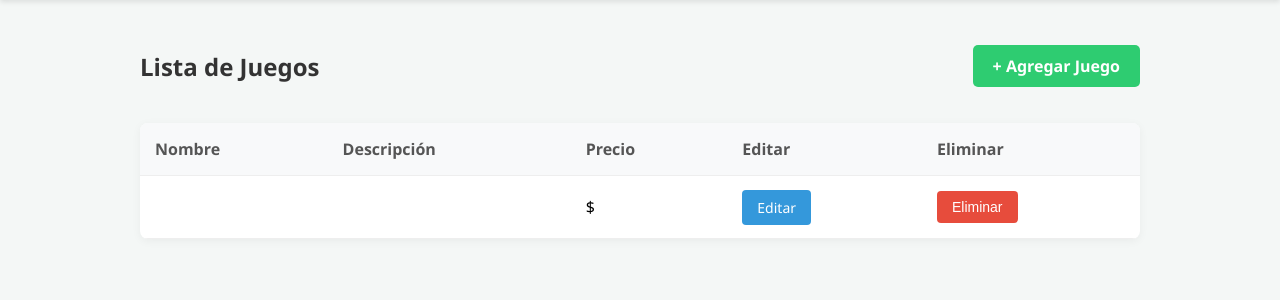
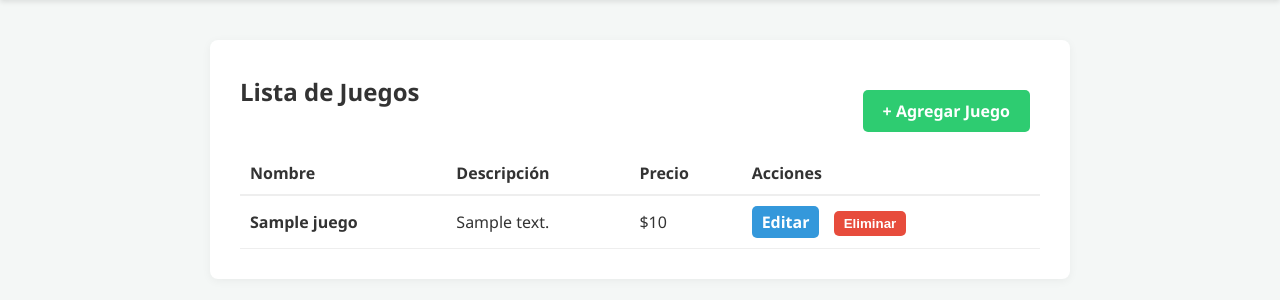
Before and after one commit to miguelxbox0531-sys/videojuegos-prod, a Flask app: page / in a window 1280 px wide. Shown: the part 57-357 px from the top of the page. Run offline with Flask 3, Linux system fonts and the light colour scheme; a user stored in the database is signed in; tables that the repository leaves empty or names only in its code hold one stand-in row (values such as "Sample post"); data that the repository does not hold is empty.

Commit message:
Corrijo controlador de juegos con DictCursor y agrego evidencia

```diff
--- a/controlador_juegos.py
+++ b/controlador_juegos.py
@@ -1,5 +1,6 @@
+from bd import obtener_conexion
+import pymysql
 
-from bd import obtener_conexion
 
 def insertar_juego(nombre, descripcion, precio):
     conexion = obtener_conexion()
@@ -11,14 +12,16 @@ def insertar_juego(nombre, descripcion, precio):
     conexion.commit()
     conexion.close()
 
+
 def obtener_juegos():
     conexion = obtener_conexion()
     juegos = []
-    with conexion.cursor() as cursor:
+    with conexion.cursor(pymysql.cursors.DictCursor) as cursor:
         cursor.execute("SELECT id, nombre, descripcion, precio FROM juegos")
         juegos = cursor.fetchall()
     conexion.close()
     return juegos
+
 
 def eliminar_juego(id):
     conexion = obtener_conexion()
@@ -27,10 +30,11 @@ def eliminar_juego(id):
     conexion.commit()
     conexion.close()
 
+
 def obtener_juego_por_id(id):
     conexion = obtener_conexion()
     juego = None
-    with conexion.cursor() as cursor:
+    with conexion.cursor(pymysql.cursors.DictCursor) as cursor:
         cursor.execute(
             "SELECT id, nombre, descripcion, precio FROM juegos WHERE id = %s",
             (id,)
@@ -38,6 +42,7 @@ def obtener_juego_por_id(id):
         juego = cursor.fetchone()
     conexion.close()
     return juego
+
 
 def actualizar_juego(nombre, descripcion, precio, id):
     conexion = obtener_conexion()
--- a/main.py
+++ b/main.py
@@ -5,23 +5,26 @@ from models import db, Usuario
 from flask_migrate import Migrate
 from flask_login import LoginManager, login_user, logout_user, login_required, current_user
 import time
+import sys
 
 app = Flask(__name__)
 app.config.from_object(Config)
 db.init_app(app)
+migrate = Migrate(app, db)
 
 with app.app_context():
-    for i in range(10):
+    print("--- INICIANDO CREACIÓN DE TABLAS ---", flush=True)
+    for i in range(15):
         try:
             db.create_all()
-            print("¡Base de datos conectada y tablas creadas!")
+            print("¡Base de datos conectada y tablas creadas exitosamente!", flush=True)
             break
         except Exception as e:
-            print(f"Esperando a la base de datos... (intento {i+1}/10)")
+            print(f"Esperando a la base de datos... (intento {i+1}/15). Error: {e}", flush=True)
             time.sleep(3)
-
-migrate = Migrate(app, db)
-
+    else:
+        print("No se pudo conectar a la base de datos después de varios intentos.", flush=True)
+        sys.exit(1)
 
 login_manager = LoginManager()
 login_manager.init_app(app)
--- a/models.py
+++ b/models.py
@@ -2,7 +2,6 @@ from flask_sqlalchemy import SQLAlchemy
 from flask_login import UserMixin
 
 db = SQLAlchemy()
-
 
 class Juego(db.Model):
     __tablename__ = 'juegos'
@@ -10,8 +9,6 @@ class Juego(db.Model):
     nombre = db.Column(db.String(100), nullable=False)
     descripcion = db.Column(db.Text)
     precio = db.Column(db.Float)
-    # ... (tus otros campos)
-
 
 class Usuario(db.Model, UserMixin):
     __tablename__ = 'usuarios'
--- a/templates/juegos.html
+++ b/templates/juegos.html
@@ -3,26 +3,7 @@
 <head>
     <meta charset="UTF-8">
     <title>Mi Tienda de Juegos</title>
-    <style>
-        body { font-family: 'Segoe UI', Tahoma, Geneva, Verdana, sans-serif; background-color: #f4f7f6; margin: 0; padding: 0; }
-        .navbar { background-color: #f9ca24; padding: 15px 30px; display: flex; justify-content: space-between; align-items: center; box-shadow: 0 2px 5px rgba(0,0,0,0.1); }
-        .navbar h1 { margin: 0; font-size: 20px; color: #333; }
-        .navbar a { text-decoration: none; color: #333; font-weight: bold; margin-left: 20px; }
-        .navbar a:hover { color: #e74c3c; }
-        .container { max-width: 1000px; margin: 30px auto; padding: 0 20px; }
-        .header-actions { display: flex; justify-content: space-between; align-items: center; margin-bottom: 20px; }
-        h2 { color: #333; }
-        .btn-add { background-color: #2ecc71; color: white; padding: 10px 20px; text-decoration: none; border-radius: 5px; font-weight: bold; }
-        .btn-add:hover { background-color: #27ae60; }
-        table { width: 100%; border-collapse: collapse; background: white; box-shadow: 0 2px 10px rgba(0,0,0,0.05); border-radius: 8px; overflow: hidden; }
-        th, td { padding: 15px; text-align: left; border-bottom: 1px solid #eee; }
-        th { background-color: #f8f9fa; color: #555; font-weight: bold; }
-        tr:hover { background-color: #f1f1f1; }
-        .btn-edit { background-color: #3498db; color: white; padding: 8px 15px; text-decoration: none; border-radius: 4px; font-size: 14px; }
-        .btn-edit:hover { background-color: #2980b9; }
-        .btn-delete { background-color: #e74c3c; color: white; padding: 8px 15px; border: none; border-radius: 4px; cursor: pointer; font-size: 14px; }
-        .btn-delete:hover { background-color: #c0392b; }
-    </style>
+    <link rel="stylesheet" href="{{ url_for('static', filename='estilos.css') }}">
 </head>
 <body>
     <div class="navbar">
@@ -34,32 +15,31 @@
     </div>
 
     <div class="container">
-        <div class="header-actions">
+        <div style="display: flex; justify-content: space-between; align-items: center;">
             <h2>Lista de Juegos</h2>
-            <a href="/agregar_juego" class="btn-add">+ Agregar Juego</a>
+            <a href="/agregar_juego" class="btn btn-success">+ Agregar Juego</a>
         </div>
 
-        <table>
+        <table style="width: 100%; border-collapse: collapse; margin-top: 20px;">
             <thead>
-                <tr>
-                    <th>Nombre</th>
-                    <th>Descripción</th>
-                    <th>Precio</th>
-                    <th>Editar</th>
-                    <th>Eliminar</th>
+                <tr style="border-bottom: 2px solid #eee; text-align: left;">
+                    <th style="padding: 10px;">Nombre</th>
+                    <th style="padding: 10px;">Descripción</th>
+                    <th style="padding: 10px;">Precio</th>
+                    <th style="padding: 10px;">Acciones</th>
                 </tr>
             </thead>
             <tbody>
                 {% for juego in juegos %}
-                <tr>
-                    <td><strong>{{ juego.nombre }}</strong></td>
-                    <td>{{ juego.descripcion }}</td>
-                    <td>${{ juego.precio }}</td>
-                    <td><a href="/formulario_editar_juego/{{ juego.id }}" class="btn-edit">Editar</a></td>
-                    <td>
-                        <form action="/eliminar_juego" method="POST" style="margin: 0;">
+                <tr style="border-bottom: 1px solid #eee;">
+                    <td style="padding: 10px;"><strong>{{ juego.nombre }}</strong></td>
+                    <td style="padding: 10px;">{{ juego.descripcion }}</td>
+                    <td style="padding: 10px;">${{ juego.precio }}</td>
+                    <td style="padding: 10px;">
+                        <a href="/formulario_editar_juego/{{ juego.id }}" class="btn btn-info" style="padding: 5px 10px; margin-top:0;">Editar</a>
+                        <form action="/eliminar_juego" method="POST" style="display: inline;">
                             <input type="hidden" name="id" value="{{ juego.id }}">
-                            <button type="submit" class="btn-delete" onclick="return confirm('¿Seguro que quieres eliminar este juego?')">Eliminar</button>
+                            <button type="submit" class="btn btn-danger" style="padding: 5px 10px; margin-top:0;" onclick="return confirm('¿Seguro que quieres eliminar este juego?')">Eliminar</button>
                         </form>
                     </td>
                 </tr>
```
Also changed, not shown: 1 other file.
